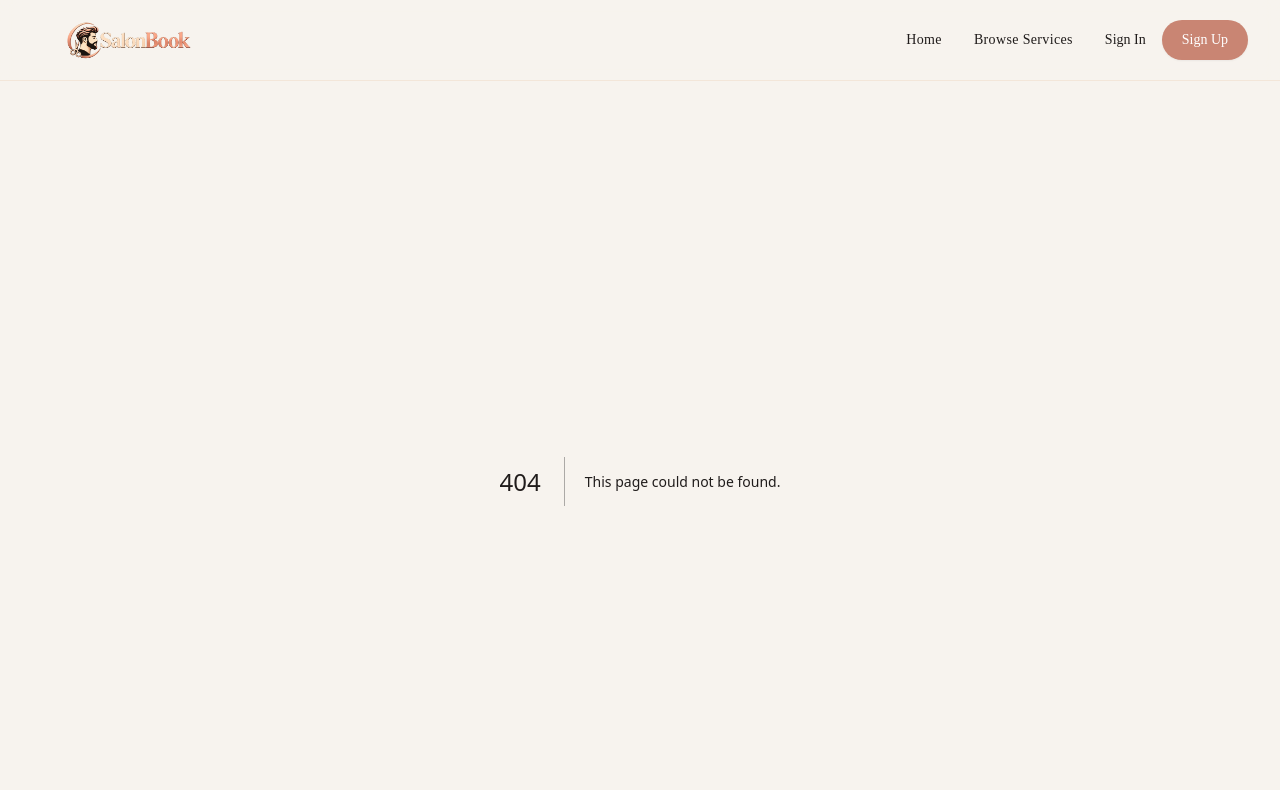
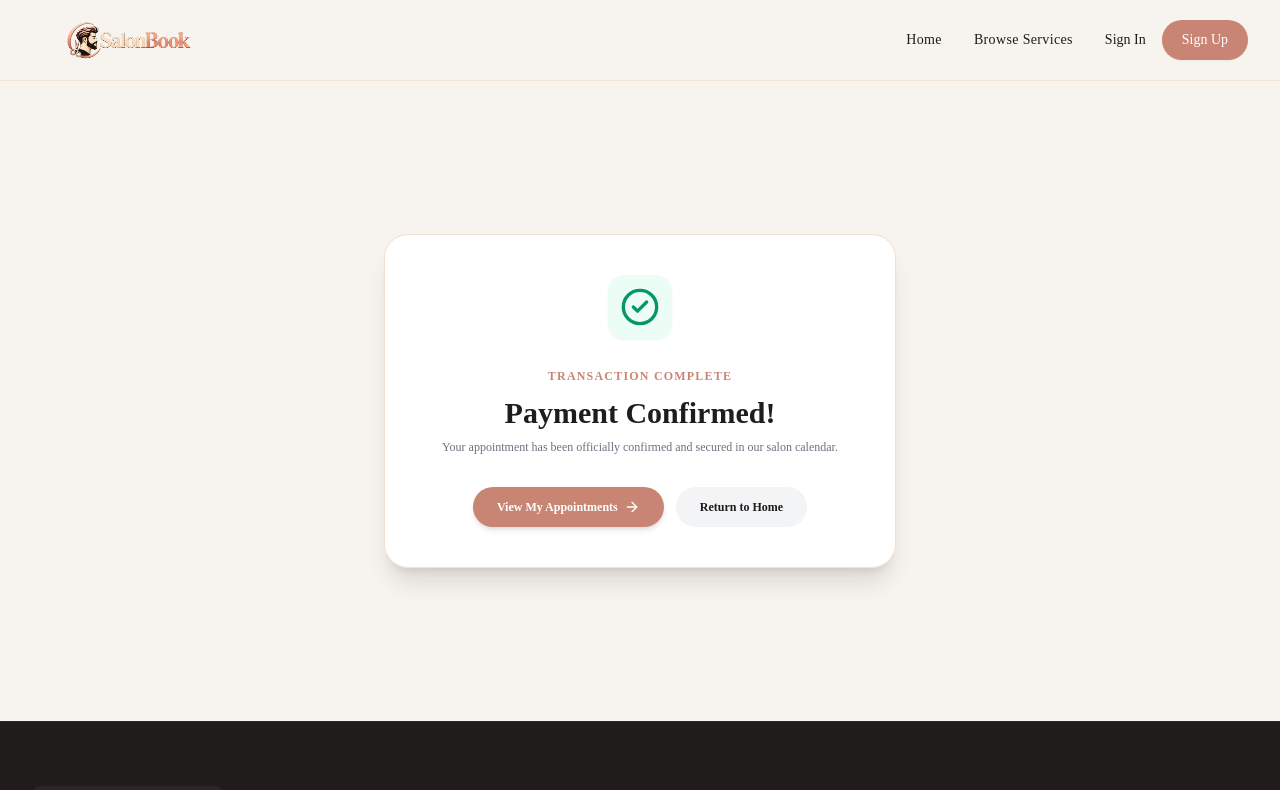
Before and after one commit to princeinctg/salonbook-client, a Next.js app: page /payment/success in a window 1280 px wide. Before the commit this address had no page. Shown: the top 790 px of the page. Built offline with nearby package versions, Linux system fonts and the light colour scheme.

Commit message:
feat(payment): build verified Stripe payment success and cancellation pages

```diff
--- /dev/null
+++ b/src/app/payment/cancel/page.tsx
@@ -0,0 +1,42 @@
+"use client";
+
+import React from "react";
+import Link from "next/link";
+import { AlertCircle, ArrowLeft } from "lucide-react";
+
+export default function PaymentCancelPage() {
+  return (
+    <div className="min-h-[80vh] py-16 flex items-center justify-center px-4 sm:px-6 lg:px-8">
+      <div className="max-w-md w-full bg-white p-8 sm:p-10 rounded-3xl shadow-xl border border-[#E8C5A8]/50 text-center space-y-6">
+        <div className="w-16 h-16 mx-auto rounded-2xl bg-amber-50 text-amber-600 flex items-center justify-center shadow-sm">
+          <AlertCircle className="w-10 h-10" />
+        </div>
+
+        <div className="space-y-2">
+          <h1 className="text-2xl font-serif font-bold text-[#201C1B]">
+            Payment Cancelled
+          </h1>
+          <p className="text-xs text-gray-500">
+            You were not charged. Your confirmed appointment remains held in your dashboard, ready for payment whenever you wish.
+          </p>
+        </div>
+
+        <div className="pt-2 flex flex-col space-y-2">
+          <Link
+            href="/dashboard/customer/appointments"
+            className="w-full bg-[#C98573] hover:bg-[#B86B57] text-white py-3 rounded-full text-xs font-semibold shadow-md transition-all flex items-center justify-center"
+          >
+            <ArrowLeft className="w-4 h-4 mr-1.5" />
+            <span>Return to My Appointments</span>
+          </Link>
+          <Link
+            href="/"
+            className="w-full py-2.5 text-xs text-gray-500 hover:text-gray-700"
+          >
+            Return to Homepage
+          </Link>
+        </div>
+      </div>
+    </div>
+  );
+}
--- /dev/null
+++ b/src/app/payment/success/page.tsx
@@ -0,0 +1,127 @@
+"use client";
+
+import React, { useEffect, useState, Suspense } from "react";
+import Link from "next/link";
+import { useSearchParams } from "next/navigation";
+import { CheckCircle2, Calendar, Clock, ArrowRight, ShieldCheck } from "lucide-react";
+import { formatPrice } from "@/lib/utils";
+
+function PaymentSuccessContent() {
+  const searchParams = useSearchParams();
+  const sessionId = searchParams.get("session_id");
+  const appointmentId = searchParams.get("appointment_id");
+
+  const [appointment, setAppointment] = useState<any>(null);
+  const [loading, setLoading] = useState(true);
+
+  useEffect(() => {
+    async function verifyAndLoad() {
+      if (!appointmentId) {
+        setLoading(false);
+        return;
+      }
+
+      try {
+        const token = localStorage.getItem("salonbook_token");
+
+        // If mock session, trigger simulated webhook/success verification
+        if (sessionId && sessionId.startsWith("cs_test_mock")) {
+          await fetch(`${process.env.NEXT_PUBLIC_API_URL || "http://localhost:5000/api"}/payments/simulate-success`, {
+            method: "POST",
+            headers: {
+              "Content-Type": "application/json",
+              Authorization: `Bearer ${token}`,
+            },
+            body: JSON.stringify({ appointmentId, sessionId }),
+          });
+        }
+
+        // Fetch refreshed appointment
+        const res = await fetch(`${process.env.NEXT_PUBLIC_API_URL || "http://localhost:5000/api"}/appointments/${appointmentId}`, {
+          headers: { Authorization: `Bearer ${token}` },
+        });
+
+        if (res.ok) {
+          const json = await res.json();
+          setAppointment(json.data);
+        }
+      } catch (e) {
+        console.error(e);
+      } finally {
+        setLoading(false);
+      }
+    }
+
+    verifyAndLoad();
+  }, [appointmentId, sessionId]);
+
+  const service = appointment?.serviceId || {};
+
+  return (
+    <div className="min-h-[80vh] py-16 flex items-center justify-center px-4 sm:px-6 lg:px-8">
+      <div className="max-w-lg w-full bg-white p-8 sm:p-10 rounded-3xl shadow-xl border border-[#E8C5A8]/50 text-center space-y-6">
+        <div className="w-16 h-16 mx-auto rounded-2xl bg-emerald-50 text-emerald-600 flex items-center justify-center shadow-sm">
+          <CheckCircle2 className="w-10 h-10" />
+        </div>
+
+        <div className="space-y-2">
+          <span className="text-xs font-bold uppercase tracking-widest text-[#C98573]">
+            Transaction Complete
+          </span>
+          <h1 className="text-2xl sm:text-3xl font-serif font-bold text-[#201C1B]">
+            Payment Confirmed!
+          </h1>
+          <p className="text-xs text-gray-500">
+            Your appointment has been officially confirmed and secured in our salon calendar.
+          </p>
+        </div>
+
+        {appointment && (
+          <div className="bg-[#FAF6F2] p-5 rounded-2xl border border-[#E8C5A8]/40 text-left space-y-3">
+            <div className="flex justify-between items-center text-xs text-gray-400">
+              <span>Appointment ID</span>
+              <span className="font-mono">{appointment._id}</span>
+            </div>
+            <div className="border-t border-[#E8C5A8]/30 pt-2">
+              <h4 className="font-bold text-sm text-[#201C1B]">{service.serviceName}</h4>
+              <p className="text-xs text-gray-500">{service.category}</p>
+            </div>
+            <div className="flex items-center justify-between text-xs text-gray-700 pt-1">
+              <span className="flex items-center">
+                <Calendar className="w-3.5 h-3.5 mr-1 text-[#C98573]" />
+                {appointment.appointmentDate} at {appointment.timeSlot}
+              </span>
+              <span className="font-bold text-sm text-[#C98573]">
+                {formatPrice(appointment.servicePrice)}
+              </span>
+            </div>
+          </div>
+        )}
+
+        <div className="flex flex-col sm:flex-row items-center justify-center gap-3 pt-2">
+          <Link
+            href="/dashboard/customer/appointments"
+            className="w-full sm:w-auto bg-[#C98573] hover:bg-[#B86B57] text-white px-6 py-3 rounded-full text-xs font-semibold shadow-md transition-all flex items-center justify-center"
+          >
+            <span>View My Appointments</span>
+            <ArrowRight className="w-4 h-4 ml-1.5" />
+          </Link>
+          <Link
+            href="/"
+            className="w-full sm:w-auto bg-gray-100 hover:bg-gray-200 text-[#201C1B] px-6 py-3 rounded-full text-xs font-semibold transition-all"
+          >
+            Return to Home
+          </Link>
+        </div>
+      </div>
+    </div>
+  );
+}
+
+export default function PaymentSuccessPage() {
+  return (
+    <Suspense fallback={<div className="min-h-screen flex items-center justify-center text-gray-400">Verifying payment...</div>}>
+      <PaymentSuccessContent />
+    </Suspense>
+  );
+}
```
